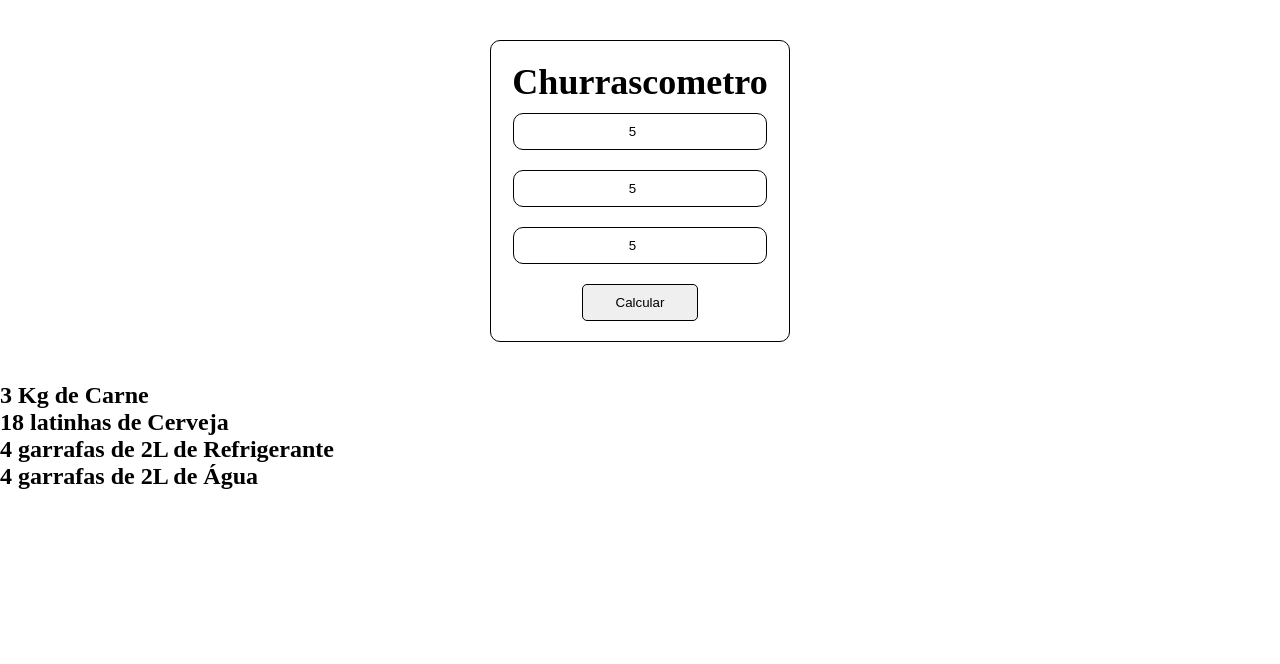
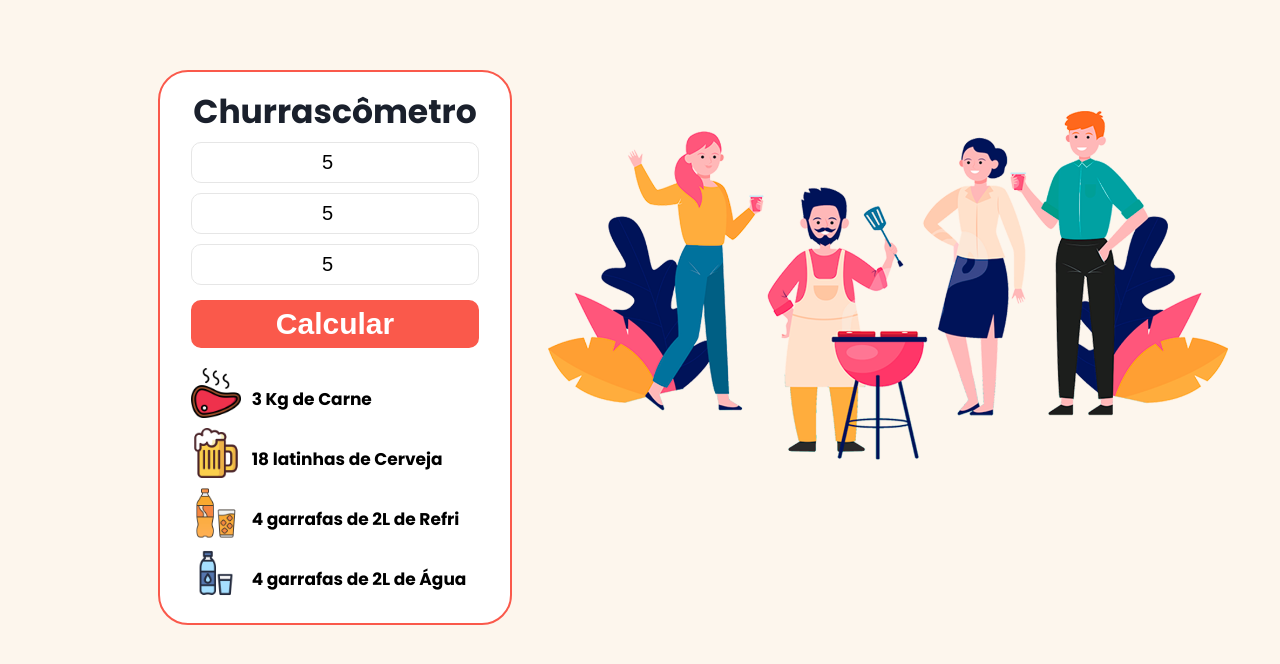
Before and after one commit to aleffreitas/Churrascometro, a plain HTML site: page index.html in a window 1280 px wide. Both pictures are taken after typing "5", "5", "5" into the empty fields and a click on the button "Calcular". Drawn offline with Linux system fonts and the light colour scheme.

Commit message:
Finalizado estilização web

```diff
--- a/css/style.css
+++ b/css/style.css
@@ -3,37 +3,101 @@
     margin: 0;
 }
 
-.container {
-    width: 300px;
-    text-align: center;
-    padding: 20px;
-    box-sizing: border-box;
-    margin: 40px auto 40px auto;
-    border: 1px solid ;
-    border-radius: 10px;
-
+:root{
+    --red: #FA594B;
+    --line: rgb(230, 230, 230);
+    --title: #1a202c;
 }
 
-.container h1 {
-    font-size: 36px;
-    display: inline-block;
+body {
+    background-color: #fdf6ed;
+    font-family: 'Poppins', sans-serif;
+}
+
+.containerTop {
     width: 100%;
+    display: grid;
+    grid-template-columns: 1fr 1.5fr;
+}
+
+.container {
+    background-color: #fff;
+    width: 320px;
+    margin-left: auto;
+    margin-top: 70px;
+    margin-bottom: auto;
+    text-align: center;
+    padding: 15px;
+    border: 2px solid var(--red);
+    border-radius: 30px;
+}
+
+.container > h1{
+    font-size: 33px;
+    color: var(--title);
+}
+
+input:focus {
+    outline: none !important;
+    border-color: var(--red);
 }
 
 .insert{
     text-align: center;
-    padding: 10px;
+    box-sizing: border-box;
     width: 90%;
-    margin: 10px auto;
-    border: 1px solid ;
+    padding: 8px;
+    margin: 5px auto;
+    border: 1px solid var(--line);
     border-radius: 10px;
+    font-size: 20px;
+}
+
+.calc{
+    background: var(--red);
+    color: #fff;
+    width: 90%;
+    padding: 5px;
+    border-radius: 10px;
+    border: 2px solid;
+    margin-top: 10px;
+    margin-bottom: 20px;
+    font-size: 30px;
+    font-weight: 700;
+}
+
+.peoples{
+    margin-top: 100px;
+    margin-left: 30px;
+    width: 90%;
+}
+
+.peoples img {
+    width: 100%;
+}
+
+.resultado{
+    width: 90%;
+    margin-left: auto;
+    margin-right: auto;
+    text-align: left;
+    display: grid;
+    grid-template-columns: 0.8fr 3fr;
 
 }
 
-.calc{
-    width: 45%;
-    padding: 10px;
-    border-radius: 5px;
-    border: 1px solid;
-    margin-top: 10px;
+.icons{
+    width: 50px;
+    margin-bottom: 10px;
 }
+
+.resultado h2{
+    font-size: 17px;
+    display: inline-block;
+}
+
+.child{
+    position: relative;
+    top: 80%;
+    transform: translateY(-50%);
+}
--- a/index.html
+++ b/index.html
@@ -1,31 +1,40 @@
 <!DOCTYPE html>
-<html lang="en">
+<html lang="pt-BR">
 <head>
     <meta charset="UTF-8">
     <meta http-equiv="X-UA-Compatible" content="IE=edge">
     <meta name="viewport" content="width=device-width, initial-scale=1.0">
     <link rel="stylesheet" href="./css/style.css">
+    <link rel="preconnect" href="https://fonts.googleapis.com">
+    <link rel="preconnect" href="https://fonts.gstatic.com" crossorigin>
+    <link href="https://fonts.googleapis.com/css2?family=Poppins:wght@100;200;300;400;500;600;700;800;900&display=swap" rel="stylesheet">
 
-    <title>Churrascometro</title>
+    <title>Churrascômetro</title>
 </head>
 <body>
-    <section class="infos">
-        <div class="container">
-            <h1>Churrascometro</h1>
+    <section class="containerTop">
+            <div class="container">
+                <h1>Churrascômetro</h1>
 
-            <input type="number" class="insert" id="totalAdultos" placeholder="Adultos">
-            <input type="number" class="insert" id="totalCriancas" placeholder="Crianças">
-            <input type="number" class="insert" id="duracao" placeholder="Duração (Hrs)">
-            <input type="button" class="calc" value="Calcular" onclick="calcular()">
-        </div>
+                <input type="number" class="insert" id="totalAdultos" placeholder="Quantidade de Adultos">
+                <input type="number" class="insert" id="totalCriancas" placeholder="Quantidade de Crianças">
+                <input type="number" class="insert" id="duracao" placeholder="Duração do Churrasco (Hrs)">
+                <input type="button" class="calc" value="Calcular" onclick="calcular()">
+
+                <div id="final" class="resultado">
+                    <img class="icons" src="./images/bife.png" alt="bife"><h2 id="totalCarne" class="child"></h2>
+                    <img class="icons" src="./images/cerveja.png" alt="cerveja"> <h2 id="totalCerveja" class="child"></h2>
+                    <img class="icons" src="./images/refrigerante.png" alt="refrigerante"> <h2 id="totalRefri" class="child"></h2>
+                    <img class="icons" src="./images/agua.png" alt="agua"> <h2 id="totalAgua" class="child"></h2>
+                </div>
+            </div>
+
+            <div class="peoples">
+                <img src="./images/peoples.png" alt="Imagem Pessoas">
+            </div>
     </section>
 
-        <div class="resultado">
-            <h2 id="totalCarne"></h2>
-            <h2 id="totalCerveja"></h2>
-            <h2 id="totalRefri"></h2>
-            <h2 id="totalAgua"></h2>
-        </div>
+
 
     <script src="./js/script.js" ></script>
 </body>
--- a/js/script.js
+++ b/js/script.js
@@ -1,6 +1,7 @@
 let quantidadeAdultos = document.getElementById('totalAdultos');
 let quantidadeCriancas = document.getElementById('totalCriancas');
 let duracaoChurrasco = document.getElementById('duracao');
+document.getElementById('final').style.display = 'none';
 
 function calcular(){
 
@@ -11,7 +12,7 @@ function calcular(){
     let crianca = Number(quantidadeCriancas.value) * 0.5;
     let adulto = Number(quantidadeAdultos.value);
 
-    if(crianca == 0 || adulto == 0 || duracaoChurrasco.value == 0){
+    if(crianca < 0 || adulto == "" || duracaoChurrasco.value == 0){
         alert('Preencha os campos antes de calcular.')
     }else{
 
@@ -26,8 +27,10 @@ function calcular(){
         refriAgua *= (crianca + adulto);
 
         document.getElementById('totalCarne').innerHTML = `${Math.ceil(carne)} Kg de Carne`;
-        document.getElementById('totalCerveja').innerHTML = `${Math.ceil((cerveja/350)).toFixed(0)} latinhas de Cerveja`;
-        document.getElementById('totalRefri').innerHTML = `${Math.ceil((refriAgua/2))} garrafas de 2L de Refrigerante`;
+        document.getElementById('totalCerveja').innerHTML = `${Math.ceil((cerveja/350))} latinhas de Cerveja`;
+        document.getElementById('totalRefri').innerHTML = `${Math.ceil((refriAgua/2))} garrafas de 2L de Refri`;
         document.getElementById('totalAgua').innerHTML = `${Math.ceil((refriAgua/2))} garrafas de 2L de Água`;
+
+        document.getElementById('final').style.display = '';
     }
 }
```
Also changed, not shown: images/agua.png (added), images/bife.png (added), images/cerveja.png (added), images/peoples.png (added), images/refrigerante.png (added).
